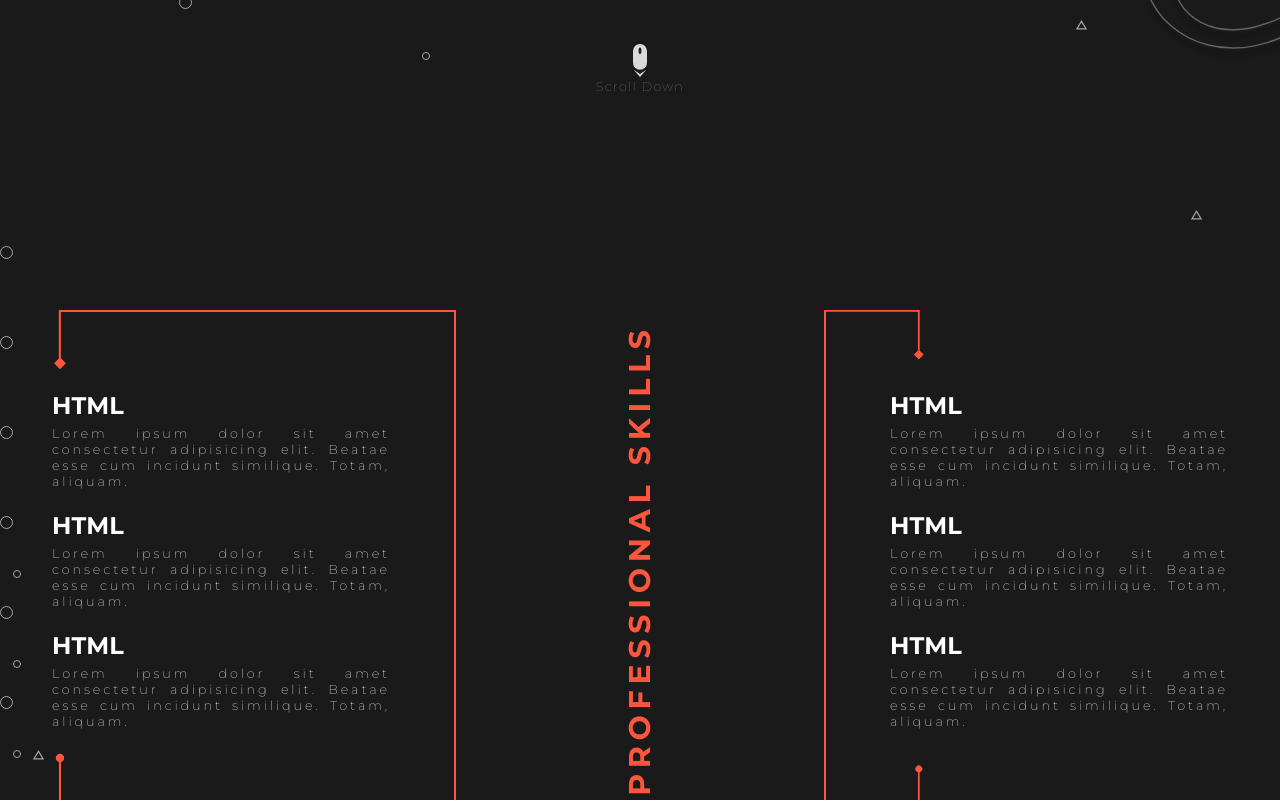
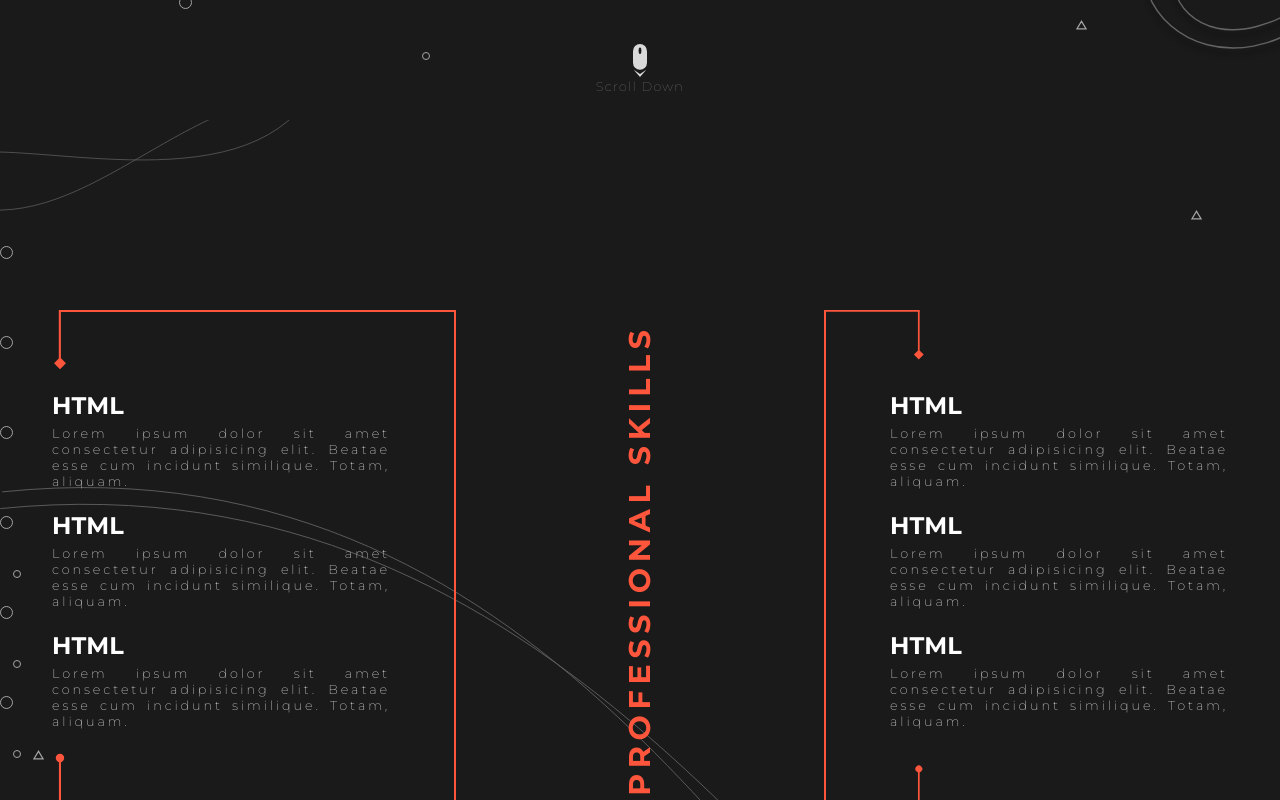
Before and after one commit to pravesh-dev/Portfolio, a React (Vite) app: page / in a window 1280 px wide. Shown: the part 1500-2300 px from the top of the page. Built offline with nearby package versions, Linux system fonts and the light colour scheme.

Commit message:
responsive curve skill decoration

```diff
--- a/src/Components/SkillsDecoration.jsx
+++ b/src/Components/SkillsDecoration.jsx
@@ -1,7 +1,9 @@
 import React from "react";
 import triangle from "../assets/images/icon/triangle.svg";
 import shortCurve from "../assets/images/Skills/shortCurve.svg";
+import shortCurveBig from "../assets/images/Skills/shortCurveBig.svg";
 import longCurve from "../assets/images/Skills/longCurve.svg";
+import longCurveBig from "../assets/images/Skills/longCurveBig.svg";
 
 function SkillsDecoration() {
   return (
@@ -43,6 +45,16 @@ function SkillsDecoration() {
         className="w-96 absolute left-0 bottom-0 sm:hidden"
         alt=""
       />
+      <img
+        src={shortCurveBig}
+        className="w-80 absolute left-0 top-0 hidden sm:block"
+        alt=""
+      />
+      <img
+        src={longCurveBig}
+        className="w-[65rem] absolute left-0 bottom-0 hidden sm:block xl:w-[65rem]"
+        alt=""
+      />
     </div>
   );
 }
```
Also changed, not shown: src/assets/images/Skills/longCurveBig.svg (added), src/assets/images/Skills/shortCurveBig.svg (added).
